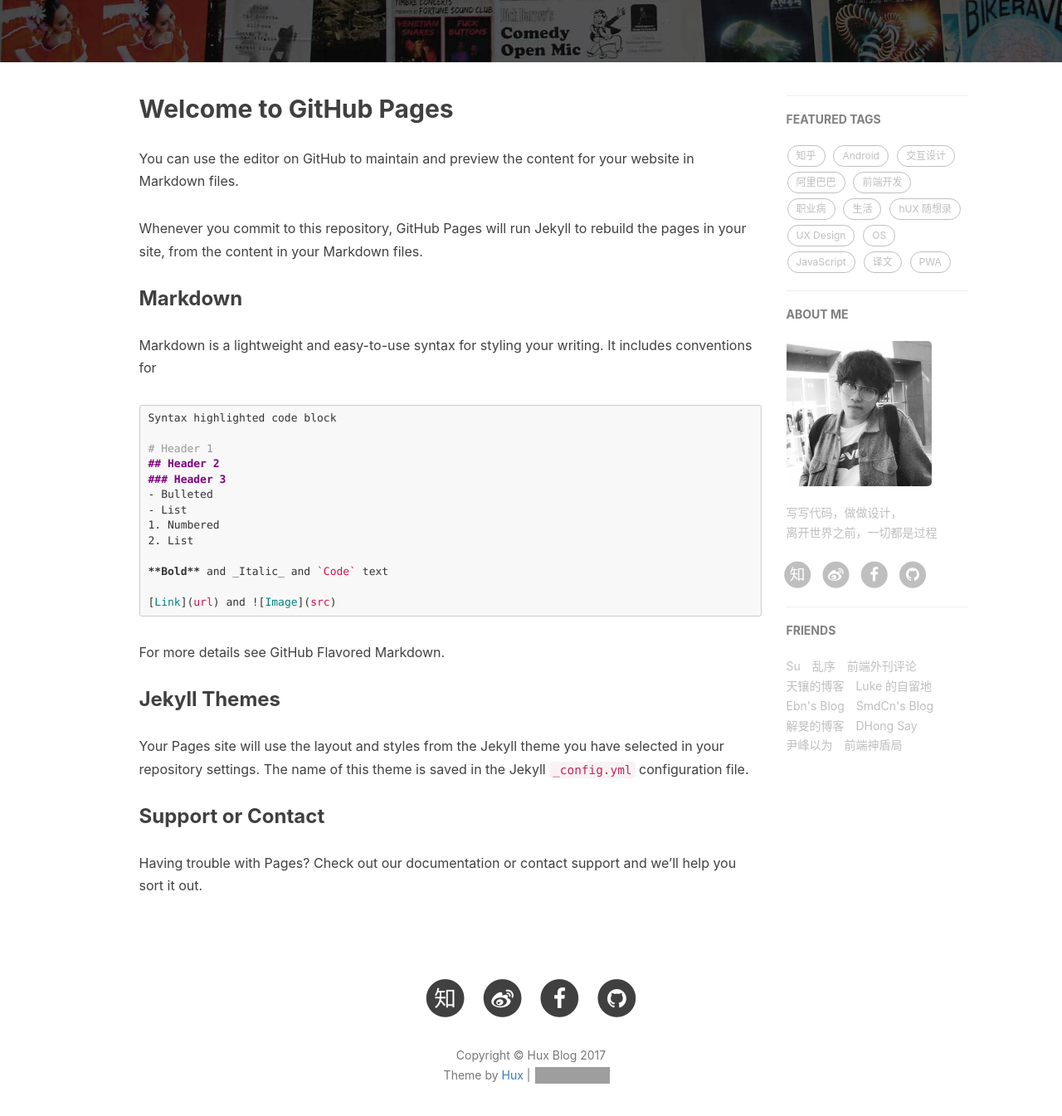
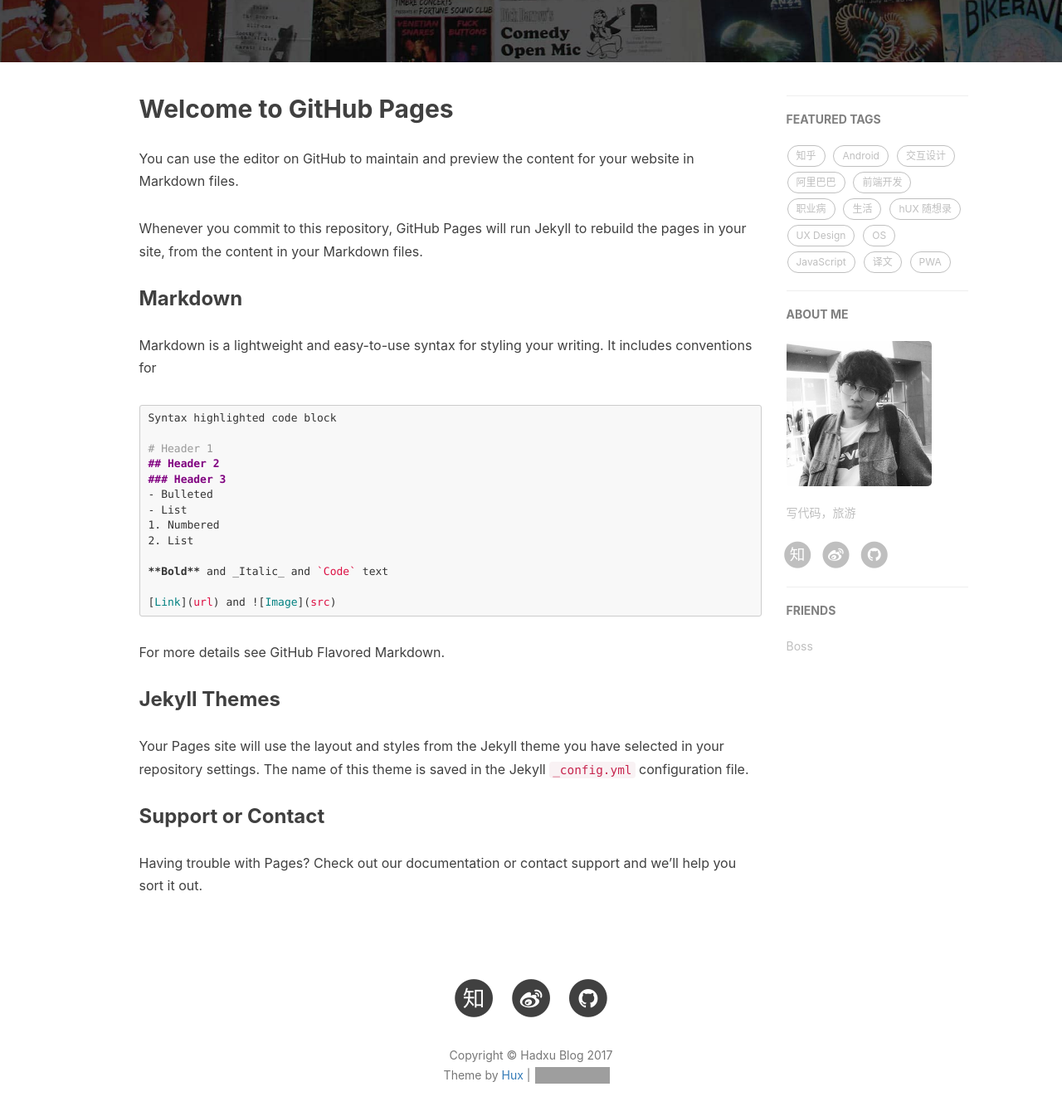
Before and after one commit to weien8899/hadxu.github.io, a Jekyll site: the page built from index.md, in a window 1280 px wide and 1400 px high, scrolled down 411 px. Shown: the top 1345 px of the window at 83% size. Built offline with Jekyll 4.4.1, drawn with Linux system fonts in a browser that asks for light colours; nearby versions of some CDN libraries; our own code applies the rules of GitHub Pages for plain Markdown files; the list of posts is cut into pages by our own code; comment, search, counter and statistics services are not loaded; grey boxes are pictures that could not be loaded.

Commit message:
Update _config.yml

```diff
--- a/_config.yml
+++ b/_config.yml
@@ -1,23 +1,20 @@
 # Site settings
-title: Hux Blog
-SEOTitle: 黄玄的博客 | Hux Blog
+title: Hadxu Blog
+SEOTitle: Hadxu | Hadxu Blog
 header-img: img/home-bg.jpg
-email: huxpro@gmail.com
-description: "关于前端与设计、黑客与画家 | 黄玄，Web & Mobile Lover，Front-End Engineer，UX Designer | 这里是 @Hux黄玄 的个人博客，与你一起发现更大的世界。"
-keyword: "黄玄, Hux黄玄, Hux, 鬼栈, huxpro, @huxpro, 黄玄的博客, Hux Blog, 博客, 个人网站, 互联网, 前端, 设计, 产品, 肖玉, Lynn, 肖玉的男朋友"
-url: "https://huangxuan.me"              # your host, for absolute URL
+email: hadxu123@gmail.com
+description: "这里是Hadxu的博客，机器学习、深度学习、爬虫、网络安全"
+keyword: "机器学习"
+# url: ""              # your host, for absolute URL
 baseurl: ""                             # for example, '/blog' if your blog hosted on 'host/blog'
 
 
 
 # SNS settings
 RSS: false
-weibo_username:     huxpro
-zhihu_username:     huxpro
-github_username:    huxpro
-#twitter_username:  huxpro
-facebook_username:  huxpro
-# linkedin_username:  firstname-lastname-idxxxx
+weibo_username:     hadxu
+zhihu_username:     hadxu
+github_username:    hadxu
 
 
 
@@ -70,7 +67,7 @@ ga_domain: huangxuan.me
 
 # Sidebar settings
 sidebar: true                           # whether or not using Sidebar.
-sidebar-about-description: "写写代码，做做设计，<br>离开世界之前，一切都是过程"
+sidebar-about-description: "写代码，旅游"
 sidebar-avatar: /img/avatar-hux.jpg      # use absolute URL, seeing it's used in both `/` and `/about/`
 
 
@@ -90,37 +87,7 @@ service-worker: true
 # Friends
 friends: [
     {
-        title: "Su",
+        title: "Boss",
         href: "http://su.gallery/"
-    },{
-        title: "乱序",
-        href: "http://mida.re/"
-    },{
-        title: "前端外刊评论",
-        href: "http://qianduan.guru/"
-    },{
-        title: "天镶的博客",
-        href: "http://lingyu.wang/"
-    },{
-        title: "Luke 的自留地",
-        href: "http://hmqk1995.github.io"
-    },{
-        title: "Ebn's Blog",
-        href: "http://ebnbin.com/"
-    },{
-        title: "SmdCn's Blog",
-        href: "http://blog.smdcn.net"
-    },{
-        title: "解旻的博客",
-        href: "http://xieminis.me/"
-    },{
-        title: "DHong Say",
-        href: "http://dhong.co"
-    },{
-        title: "尹峰以为",
-        href: "http://ingf.github.io/"
-    },{
-        title: "前端神盾局",
-        href: "http://wepiaofei.github.io/blog/"
     }
 ]
```
